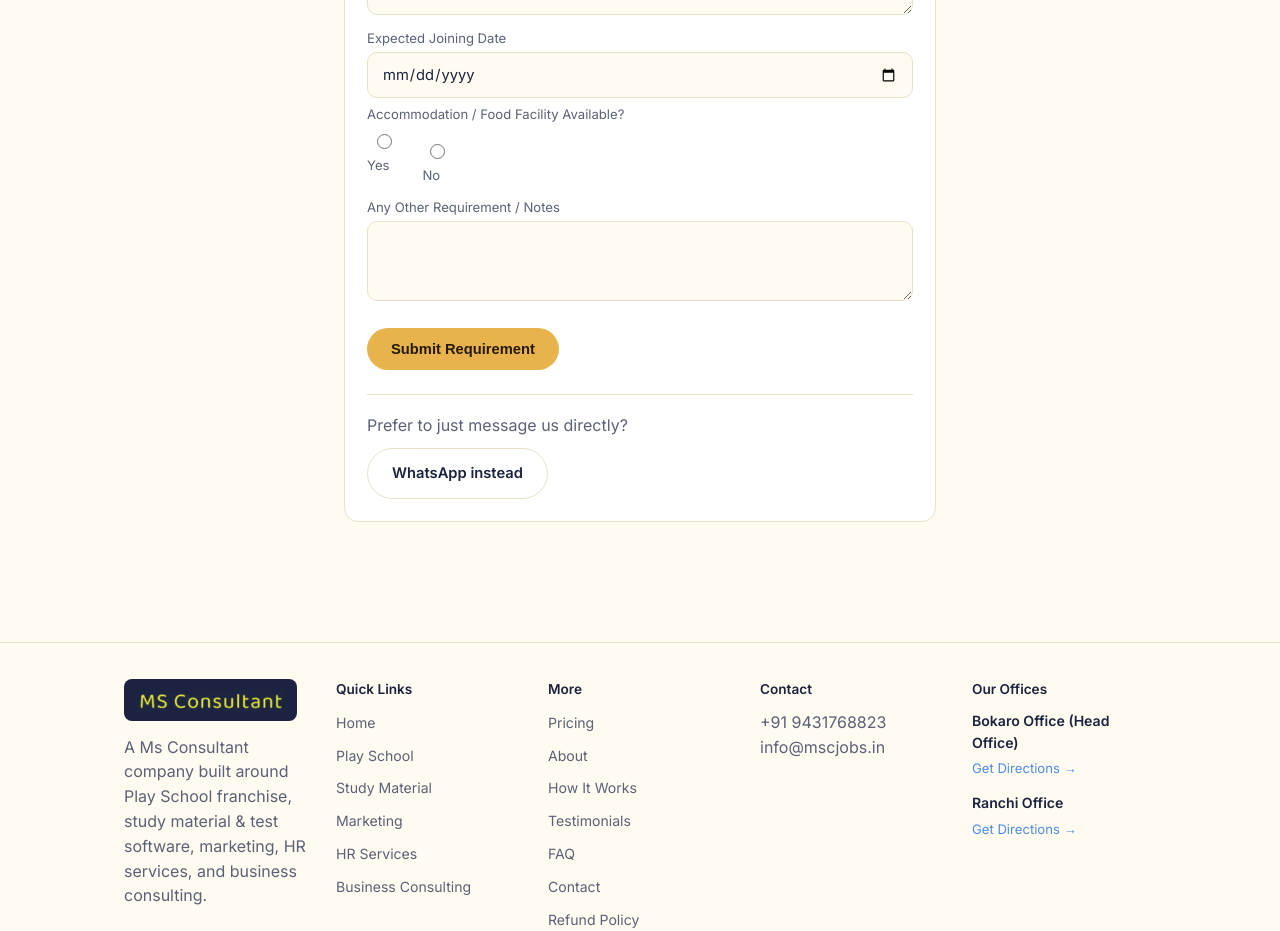
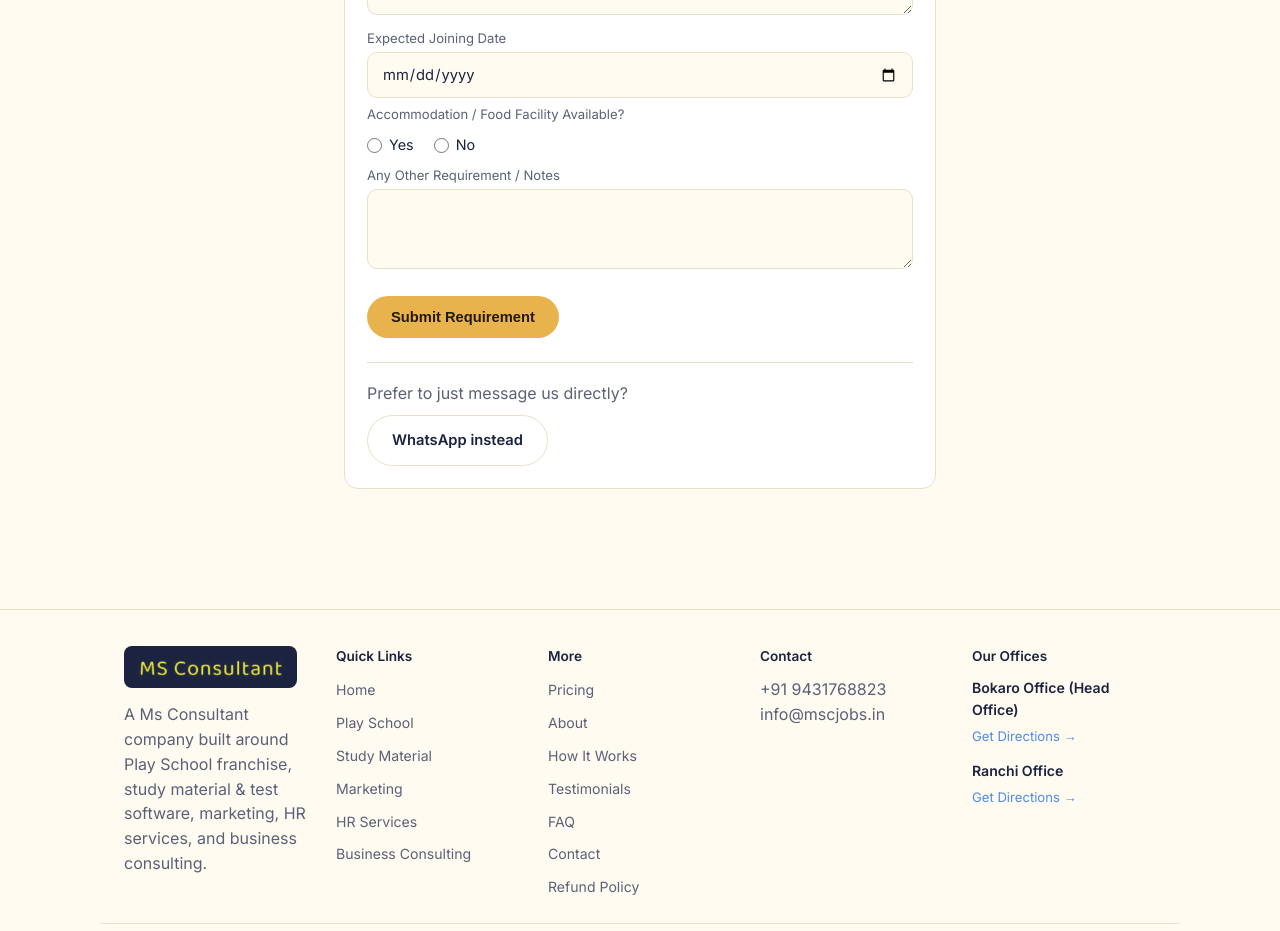
Before and after one commit to Deepak172003/MS_Consultant, a React (Vite) app: page /MS_Consultant/enquiry/hr-services in a window 1280 px wide. Shown: the part 1180-2111 px from the top of the page. Built offline with nearby package versions, Linux system fonts and the light colour scheme.

Commit message:
Refactor radio option styles for contact form

```diff
--- a/src/App.css
+++ b/src/App.css
@@ -267,8 +267,15 @@ section { padding: 60px 0; }
 }
 .contact-form select:focus { outline: none; border-color: var(--accent2); }
 .radio-row { display: flex; flex-wrap: wrap; gap: 10px 20px; padding: 6px 0 2px; }
-.radio-option { display: flex; align-items: center; gap: 7px; font-size: .9rem; color: var(--text); margin: 0; }
-.radio-option input { width: 15px; height: 15px; accent-color: var(--accent2); }
+/* ".contact-form label" (class+element, further down the file) otherwise
+   wins this tie too and forces display:block, same cascade issue as the
+   input rule above. */
+.contact-form .radio-option { display: flex; align-items: center; gap: 7px; font-size: .9rem; color: var(--text); margin: 0; }
+/* Higher specificity than ".contact-form input" on purpose — otherwise that
+   rule's width:100% wins the cascade tie (equal specificity, later in file)
+   and stretches the radio/checkbox to fill the row, pushing its label text
+   onto the next line. */
+.contact-form .radio-option input { width: 15px; height: 15px; flex: none; accent-color: var(--accent2); }
 .form-error { color: #C24444; font-size: .85rem; margin-top: 10px; }
 .contact-form button:disabled { opacity: .6; cursor: not-allowed; transform: none; }
 .form-whatsapp-fallback { border-top: 1px solid var(--line); margin-top: 24px; padding-top: 18px; }
```
